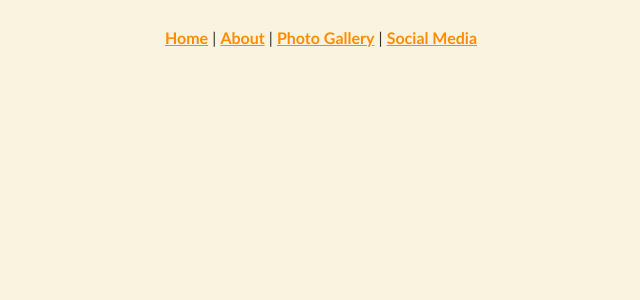
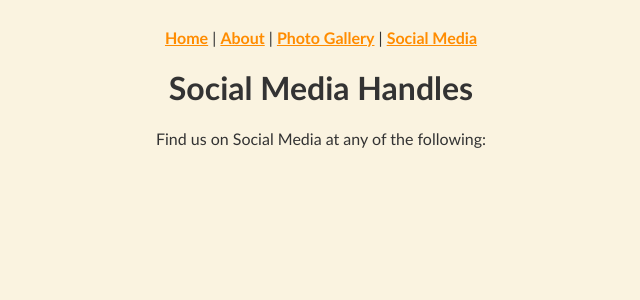
Before and after one commit to msino88/einelise-website, a React (Create React App) app in the folder einelise-react/: page /social_media in a window 1280 px wide. Shown: the top 300 px of the page, without its empty margins (319-959 px from the left). Built offline with nearby package versions, Linux system fonts and the light colour scheme.

Commit message:
added social-media handles page and added respective changes to app.js for importing Social Media

```diff
--- a/einelise-react/src/App.js
+++ b/einelise-react/src/App.js
@@ -1,9 +1,10 @@
 import { BrowserRouter as Router, Routes, Route } from 'react-router-dom';
-import Navbar from './components/Navbar'
-import Home from './components/Home'
-import About from './components/About'
-import Gallery from './components/Gallery'
-import './styles.css'
+import Navbar from './components/Navbar';
+import Home from './components/Home';
+import About from './components/About';
+import Gallery from './components/Gallery';
+import SocialMedia from './components/Social_Media';
+import './styles.css';
 
 function App() {
     return (
@@ -13,6 +14,7 @@ function App() {
                 <Route path="/" element={<Home />} />
                 <Route path="/about" element={<About />} />
                 <Route path="/gallery" element={<Gallery />} />
+                <Route path="/social_media" element={<SocialMedia />} />
             </Routes>
         </Router>
     );
--- a/einelise-react/src/components/Social_Media.js
+++ b/einelise-react/src/components/Social_Media.js
@@ -1,7 +1,8 @@
 export default function SocialMedia() {
     return (
-        <div>
+        <div className="Social Media">
             <h1>Social Media Handles</h1>
+            <p>Find us on Social Media at any of the following:</p>
         </div>
     );
 }
```
